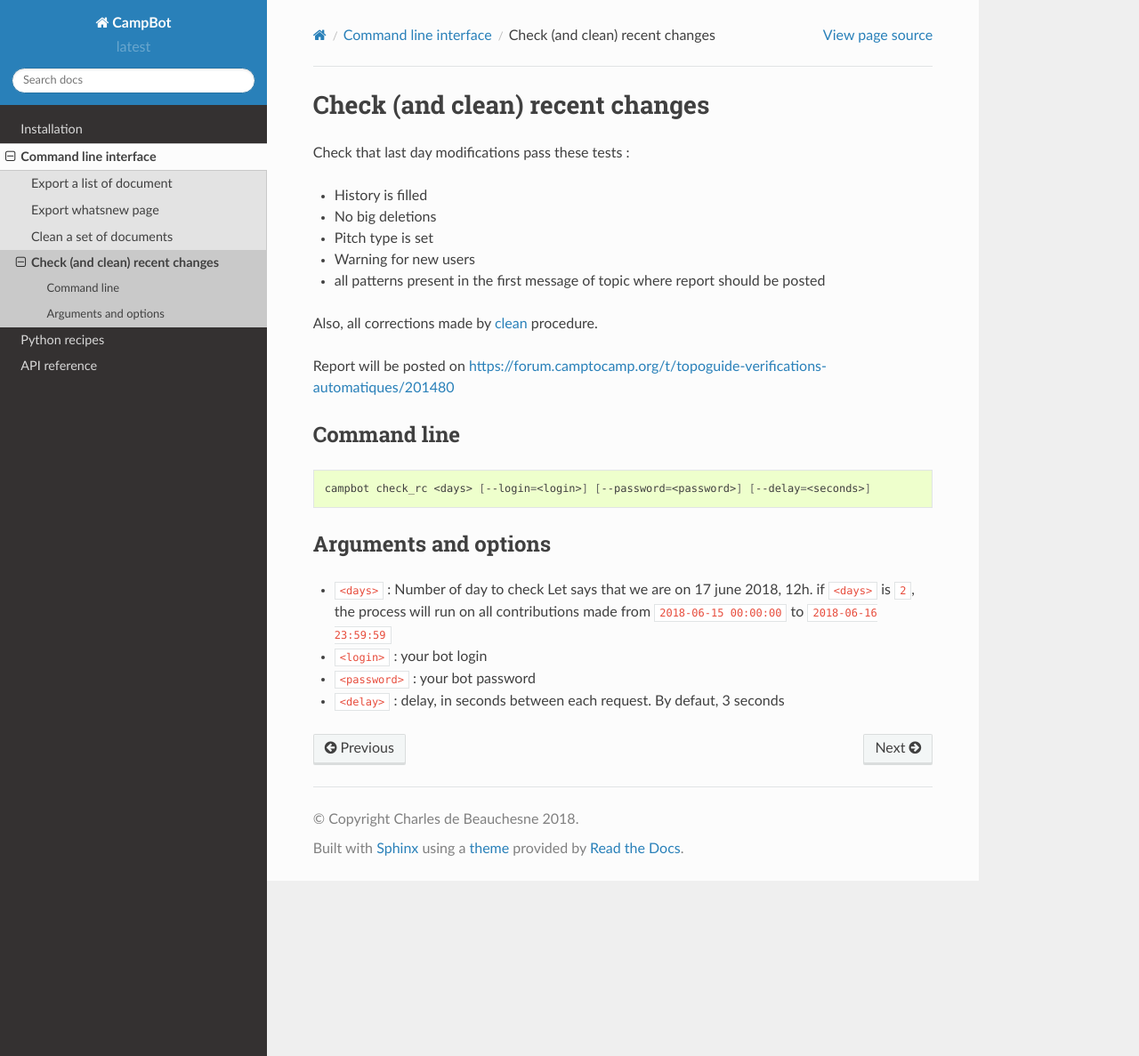
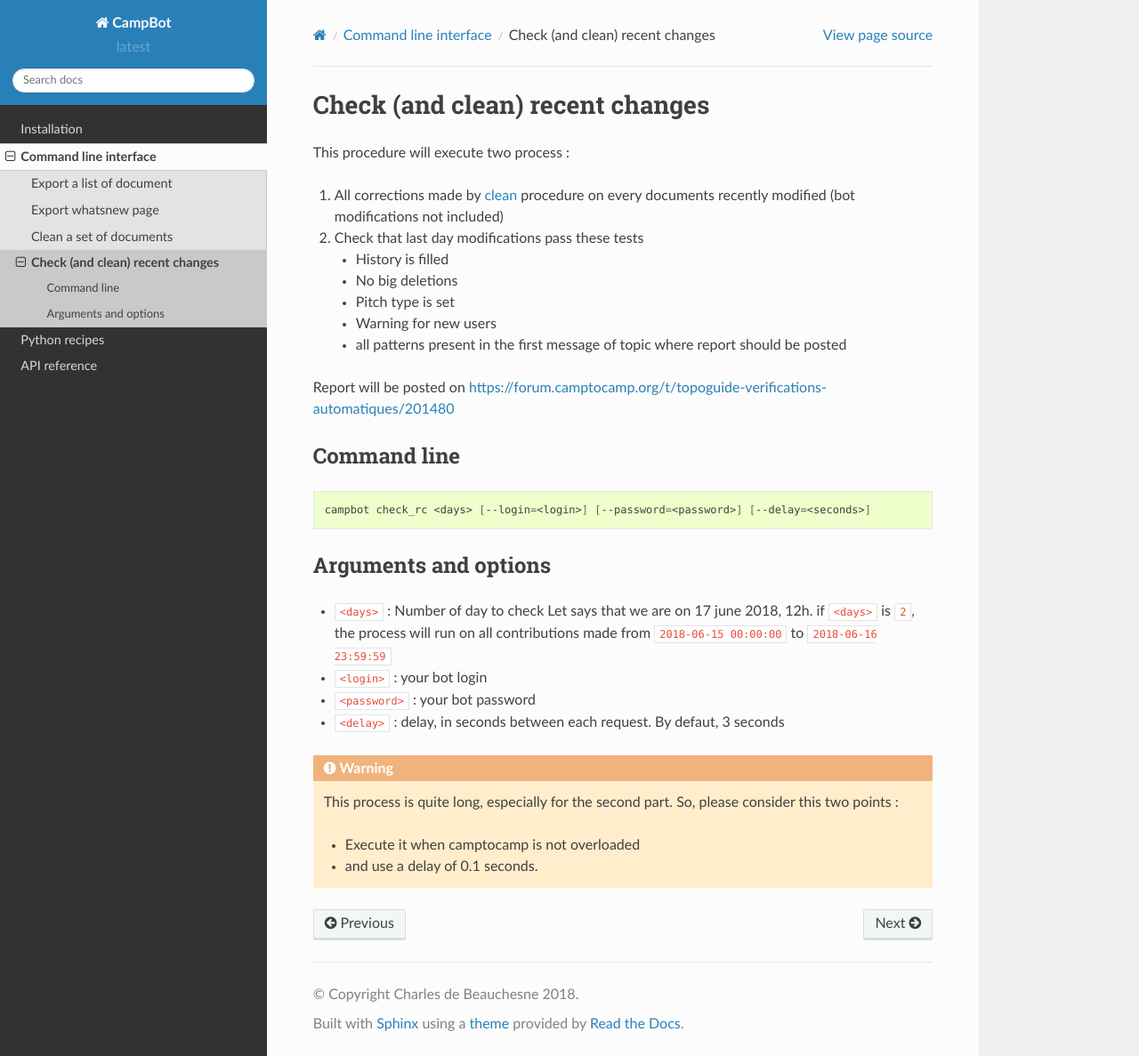
Before and after one commit to c2corg/CampBot, a Sphinx documentation site: the page built from docs/CLI/check_rc.rst, in a window 1280 px wide and 1187 px high. Shown: the whole window at 89% size. Built offline with Sphinx 7.4.7 and the Read the Docs theme 2.0.0, drawn with Linux system fonts in a browser that asks for light colours.

Commit message:
Update check_rc.rst

```diff
--- a/docs/CLI/check_rc.rst
+++ b/docs/CLI/check_rc.rst
@@ -1,15 +1,16 @@
 Check (and clean) recent changes
 ================================
 
-Check that last day modifications pass these tests :
+This procedure will execute two process :
 
-* History is filled
-* No big deletions
-* Pitch type is set
-* Warning for new users
-* all patterns present in the first message of topic where report should be posted
+1. All corrections made by :doc:`clean </CLI/clean>` procedure on every documents recently modified (bot modifications not included)
+2. Check that last day modifications pass these tests
 
-Also, all corrections made by :doc:`clean </CLI/clean>` procedure.
+   * History is filled
+   * No big deletions
+   * Pitch type is set
+   * Warning for new users
+   * all patterns present in the first message of topic where report should be posted
 
 Report will be posted on https://forum.camptocamp.org/t/topoguide-verifications-automatiques/201480
 
@@ -27,3 +28,10 @@ Arguments and options
 * ``<login>`` : your bot login
 * ``<password>`` : your bot password
 * ``<delay>`` : delay, in seconds between each request. By defaut, 3 seconds
+
+.. warning::
+
+    This process is quite long, especially for the second part. So, please consider this two points :
+
+    * Execute it when camptocamp is not overloaded
+    * and use a delay of 0.1 seconds.
```
